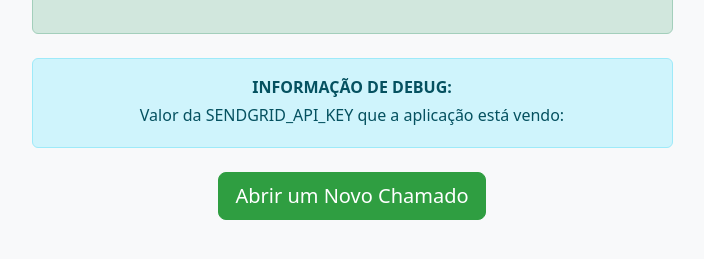
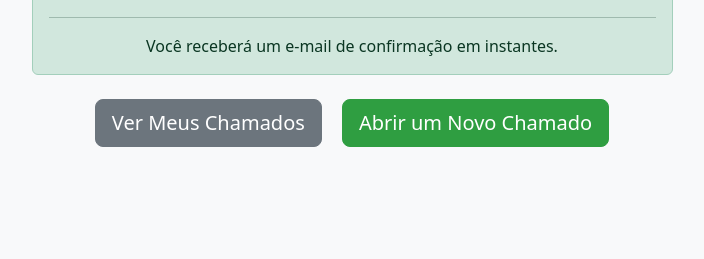
Before and after one commit to fpontesmorales/cmms, a Django app: template chamados/templates/chamados/chamado_sucesso.html in a window 1280 px wide. Shown: the part 181-440 px from the top of the page, without its empty margins (288-992 px from the left). Run offline with Django 5.2, Linux system fonts and the light colour scheme; the template is opened without the code that fills it, so the values that code supplies are empty.

Commit message:
correção da tela de chamado com sucesso

```diff
--- a/chamados/templates/chamados/chamado_sucesso.html
+++ b/chamados/templates/chamados/chamado_sucesso.html
@@ -1,6 +1,7 @@
 {% extends 'chamados/base.html' %}
-{% load static %}
+
 {% block title %}Chamado Enviado com Sucesso - CMMS INFRA-IFCE{% endblock %}
+
 {% block content %}
 <div class="row justify-content-center mt-5">
     <div class="col-md-8 col-lg-7 text-center">
@@ -8,16 +9,13 @@
         <div class="alert alert-success" role="alert">
             <h1 class="alert-heading h4">Chamado Enviado com Sucesso!</h1>
             <p>Sua solicitação foi registrada em nosso sistema com o número <strong>#{{ chamado.id }}</strong>.</p>
-        </div>
-
-        <div class="alert alert-info mt-4">
-            <p class="mb-1"><strong>INFORMAÇÃO DE DEBUG:</strong></p>
-            <p class="mb-1">Valor da SENDGRID_API_KEY que a aplicação está vendo:</p>
-            <pre class="mb-0"><code>{{ api_key_debug }}</code></pre>
+            <hr>
+            <p class="mb-0">Você receberá um e-mail de confirmação em instantes.</p>
         </div>
 
         <div class="mt-4">
-            <a href="{% url 'abrir_chamado' %}" class="btn btn-primary btn-lg">Abrir um Novo Chamado</a>
+            <a href="{% url 'consultar_chamado' %}?email={{ chamado.email_solicitante }}" class="btn btn-secondary btn-lg mx-2">Ver Meus Chamados</a>
+            <a href="{% url 'abrir_chamado' %}" class="btn btn-primary btn-lg mx-2">Abrir um Novo Chamado</a>
         </div>
     </div>
 </div>
```
Also changed, not shown: chamados/views.py (+0 -17 lines).
